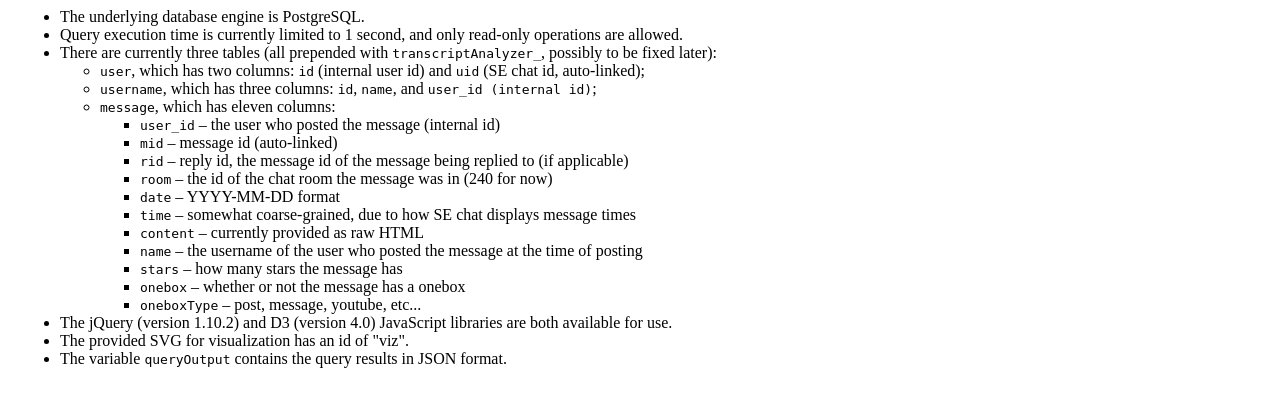
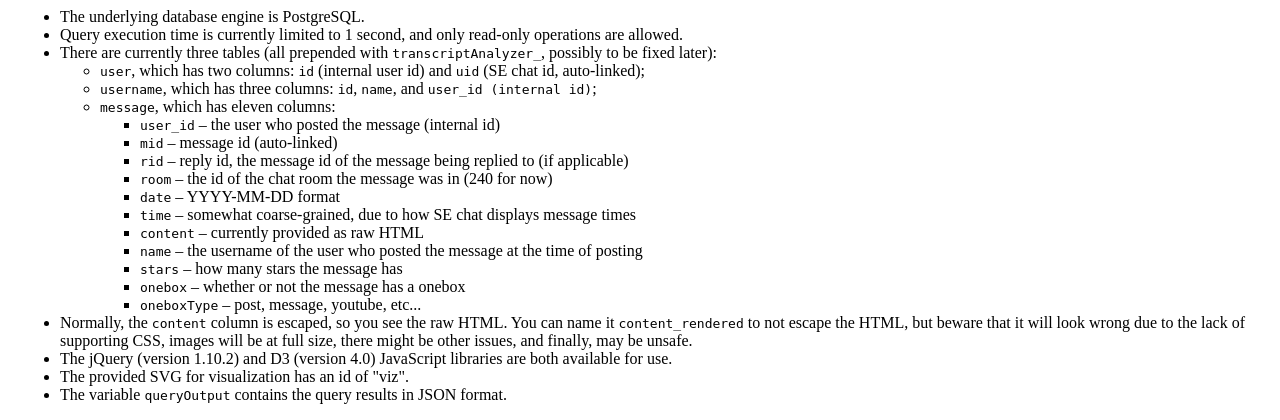
Before and after one commit to elendiastarman/tnbde, a Django app: template templates/transcriptAnalyzer/TNBDE.html in a window 1280 px wide. Shown: the part 989-1409 px from the top of the page. Before the commit the page ends 1357 px from the top, so only its background shows below. Run offline with Django 3.2, Linux system fonts and the light colour scheme; the template is opened without the code that fills it, so the values that code supplies are empty; some libraries are stand-ins or nearby versions.

Commit message:
Added option to render HTML.

```diff
--- a/templates/transcriptAnalyzer/TNBDE.html
+++ b/templates/transcriptAnalyzer/TNBDE.html
@@ -74,6 +74,7 @@
                     </li>
                 </ul>
             </li>
+            <li>Normally, the <code>content</code> column is escaped, so you see the raw HTML. You can name it <code>content_rendered</code> to not escape the HTML, but beware that it will look wrong due to the lack of supporting CSS, images will be at full size, there might be other issues, and finally, may be unsafe.</li>
             <li>The jQuery (version 1.10.2) and D3 (version 4.0) JavaScript libraries are both available for use.</li>
             <li>The provided SVG for visualization has an id of "viz".</li>
             <li>The variable <code>queryOutput</code> contains the query results in JSON format.</li>
--- a/views.py
+++ b/views.py
@@ -95,6 +95,8 @@ def runcode(request, **kwargs):
                 elif headers[i] == "uid":
                     uidurl = "http://chat.stackexchange.com/users/%s" % val
                     htmlstr += "<td><a href=\"%s\">%s</a></td>" % (uidurl, val)
+                elif headers[i] == "content_rendered":
+                    htmlstr += "<td>%s</td>" % val
                 else:
                     htmlstr += "<td>%s</td>" % html.escape(str(val))
 
```
